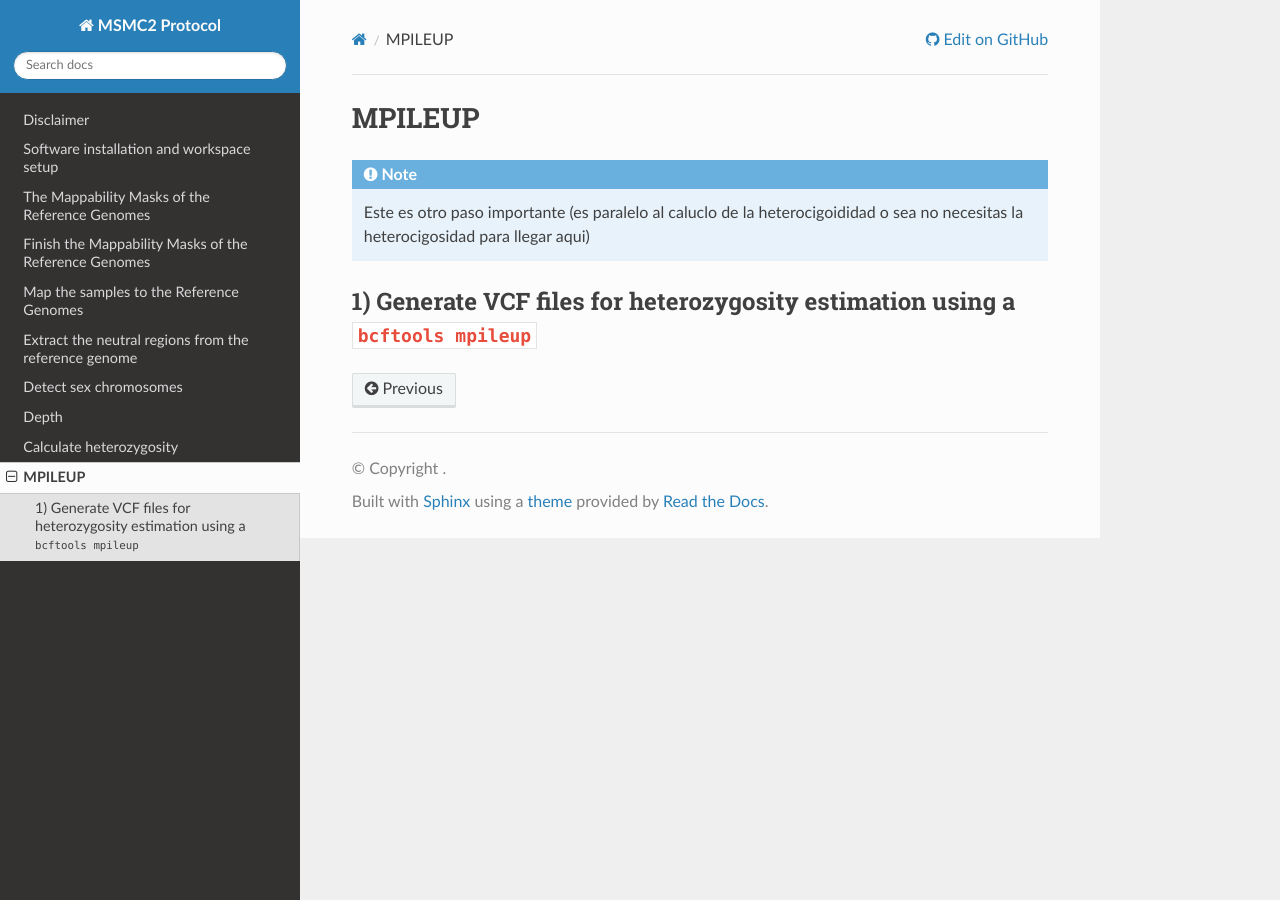
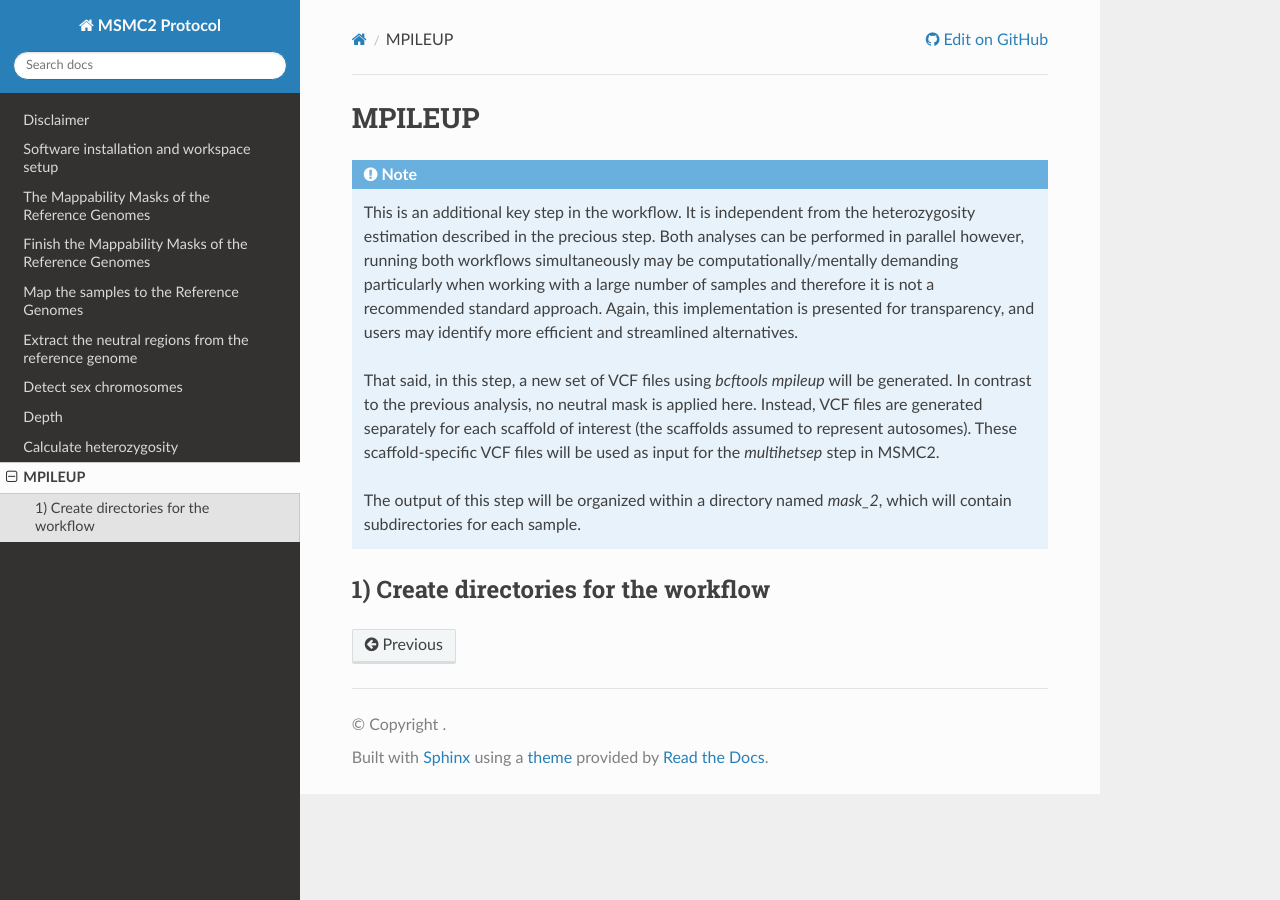
Before and after one commit to hoyosmanuel/MSMC2-Protocol, a Sphinx documentation site: the page built from docs/source/09_Data_Processing_8.rst, in a window 1280 px wide. Built offline with Sphinx 7.4.7 and the Read the Docs theme 3.1.0, drawn with Linux system fonts in a browser that asks for light colours.

Commit message:
Update 09_Data_Processing_8.rst

```diff
--- a/docs/source/09_Data_Processing_8.rst
+++ b/docs/source/09_Data_Processing_8.rst
@@ -1,9 +1,13 @@
 MPILEUP
-========================
+=======
 
 .. note::
 
-   Este es otro paso importante (es paralelo al caluclo de la heterocigoididad o sea no necesitas la heterocigosidad para llegar aqui)
+   This is an additional key step in the workflow. It is independent from the heterozygosity estimation described in the precious step. Both analyses can be performed in parallel however, running both workflows simultaneously may be computationally/mentally demanding particularly when working with a large number of samples and therefore it is not a recommended standard approach. Again, this implementation is presented for transparency, and users may identify more efficient and streamlined alternatives.
 
-1) Generate VCF files for heterozygosity estimation using a ``bcftools mpileup``
----------------------------------------------------------------------------------
+   That said, in this step, a new set of VCF files using `bcftools mpileup` will be generated. In contrast to the previous analysis, no neutral mask is applied here. Instead, VCF files are generated separately for each scaffold of interest (the scaffolds assumed to represent autosomes). These scaffold-specific VCF files will be used as input for the `multihetsep` step in MSMC2.
+
+   The output of this step will be organized within a directory named `mask_2`, which will contain subdirectories for each sample.
+
+1) Create directories for the workflow
+--------------------------------------
```
